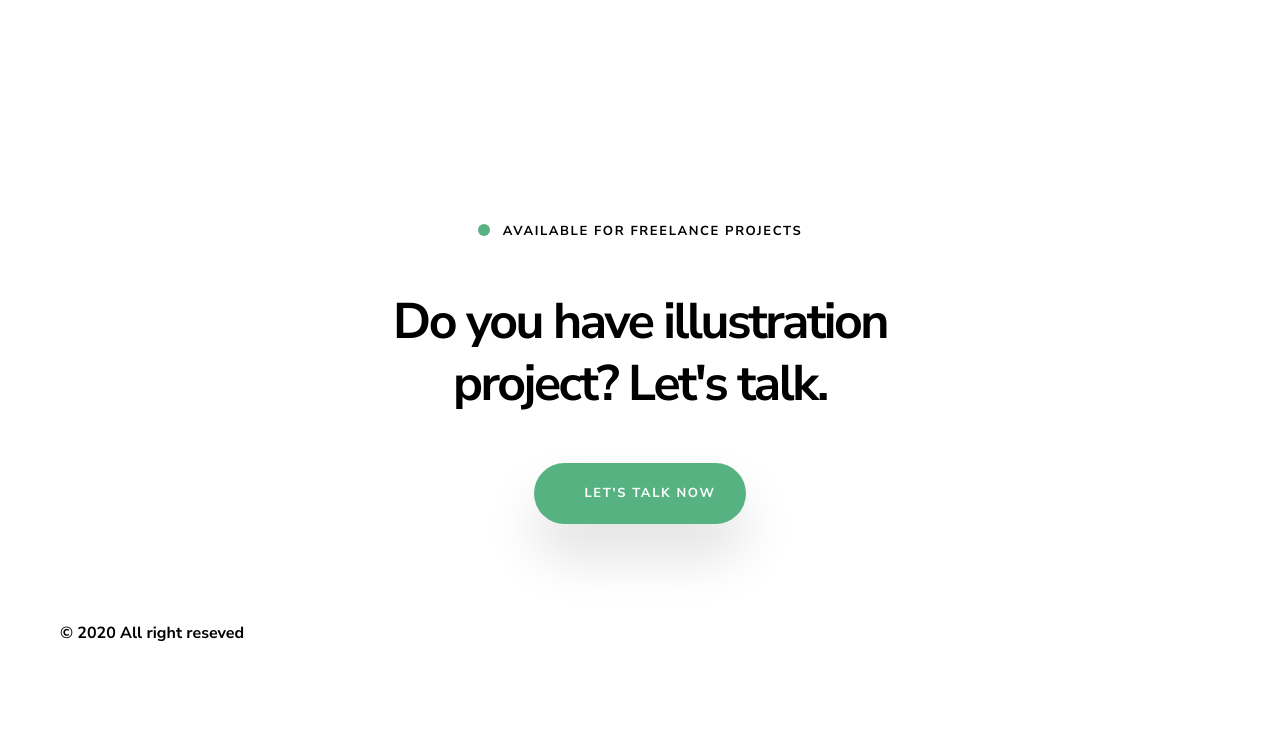
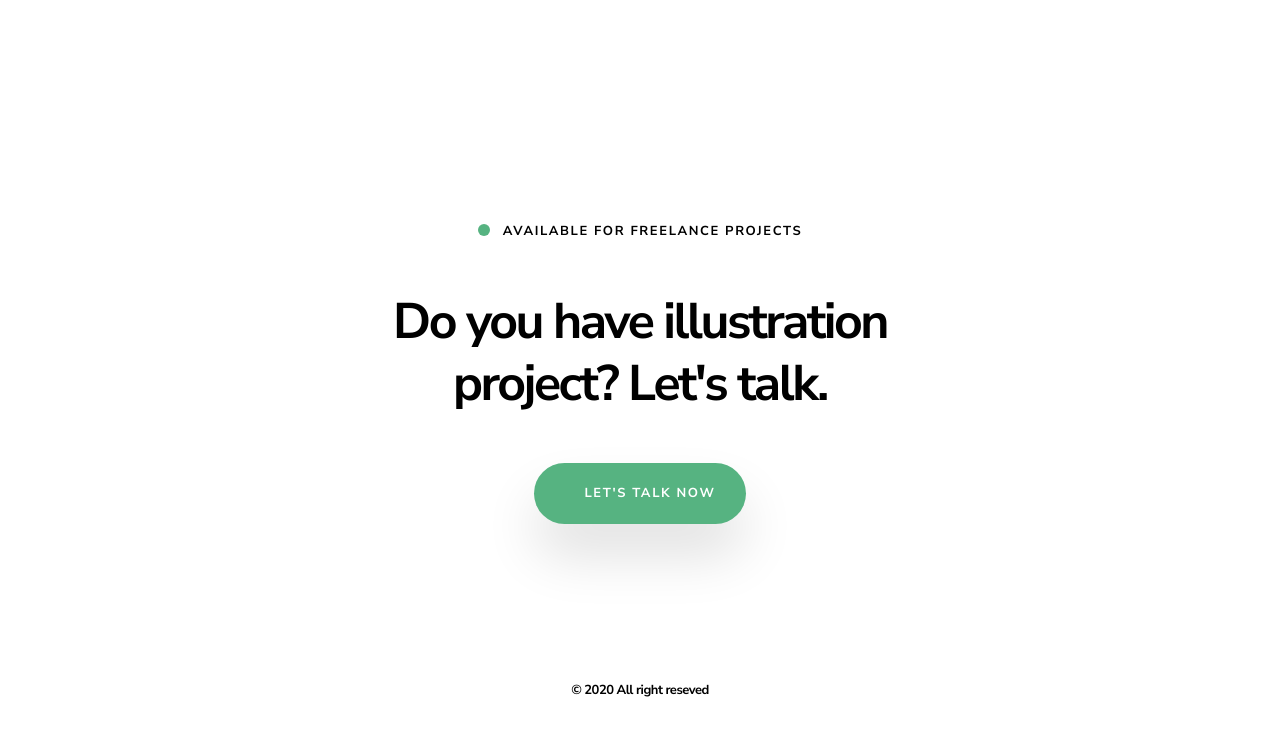
Before and after one commit to irwin7/folios, a plain HTML site: page index.html in a window 1280 px wide. Shown: the part 1946-2681 px from the top of the page. Before the commit the page ends 2590 px from the top, so only its background shows below. Drawn offline with nearby package versions, Linux system fonts and the light colour scheme.

Commit message:
footer title update

```diff
--- a/css/style.css
+++ b/css/style.css
@@ -500,3 +500,21 @@ nav{
   padding-left: 1.25rem;
   transform: rotateY(180deg);
 }
+
+/* Footer======================*/
+.footer{
+  padding-top: 3.75rem;
+  padding-bottom: 3.75rem;
+}
+
+.footer__inner{
+  text-align: center;
+}
+
+.footer__title{
+  font-size: 0.8125rem;
+  font-weight: 700;
+  letter-spacing: -0.5px;
+  line-height: 1;
+  color: var(--global-color);
+}
```
